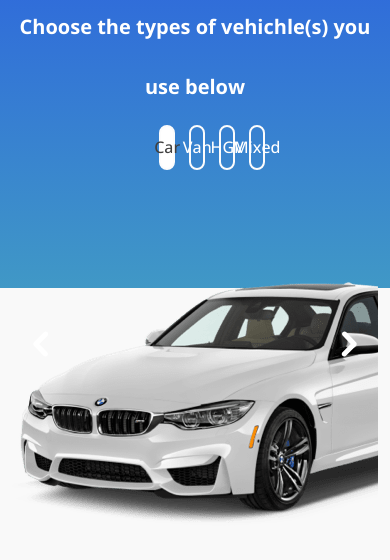
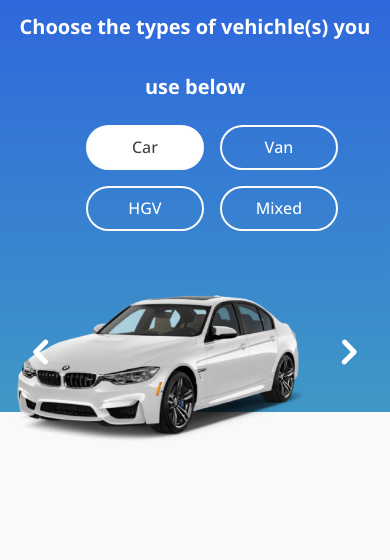
Before and after one commit to johnny148710/rejuvinate-test, a website built with webpack: page index.html in a window 390 px wide. Shown: the part 282-842 px from the top of the page. Built offline with nearby package versions, Linux system fonts and the light colour scheme.

Commit message:
Updated responsive assets

```diff
--- a/src/scss/layouts/_hero.scss
+++ b/src/scss/layouts/_hero.scss
@@ -2,6 +2,10 @@
     background: $colourDarkBlue;
     background: linear-gradient(180deg, $colourDarkBlue 0%, $colourLightBlue 100%);
     height: 475px;
+
+    @include media-breakpoint-down(sm) {
+        height: 599px;
+    }
 
     h1, h2 {
         color: $colourWhite;
@@ -15,6 +19,10 @@
         &__nav {
             width: 60%;
             margin: 0 auto;
+
+            @include media-breakpoint-down(sm) {
+                width: 100%;
+            }
 
             button {
                 height: 45px;
@@ -36,7 +44,6 @@
                 }
             }
 
-
             .slick-slide {
                 margin: 0 0.5rem;
 
@@ -45,6 +52,11 @@
                       background: $colourWhite;
                       color: $colourDarkGrey;
                     }
+                }
+
+                @include media-breakpoint-down(sm) {
+                    width: 44% !important;
+                    margin-bottom: 1rem;
                 }
             }
         }
@@ -55,32 +67,49 @@
                 img {
                     display: block;
                     margin: 4rem auto 0 auto;
+
+                    @include media-breakpoint-down(sm) {
+                        margin: 0;
+                    }
+
                 }
                 &:first-of-type {
                     img {
                         width: 482px;
+
+                        @include media-breakpoint-down(sm) {
+                            width: 80%;
+                        }
                     }
                 }
                 &:nth-of-type(2) {
                     img {
                         width: 414px;
+
+                        @include media-breakpoint-down(sm) {
+                            width: 80%;
+                        }
                     }
                 }
                 &:nth-of-type(3) {
                     img {
                         width: 500px;
+
+                        @include media-breakpoint-down(sm) {
+                            width: 80%;
+                        }
                     }
                 }
                 &:nth-of-type(4) {
                     img {
                         width: 700px;
-                    }
-                }
 
                         @include media-breakpoint-down(sm) {
-                    width: 50%;
+                            width: 80%;
                         }
                     }
                 }
             }
         }
+    }
+}
```
Also changed, not shown: dist/css/styles.css. Lines whose indentation alone changed are shown as unchanged.
